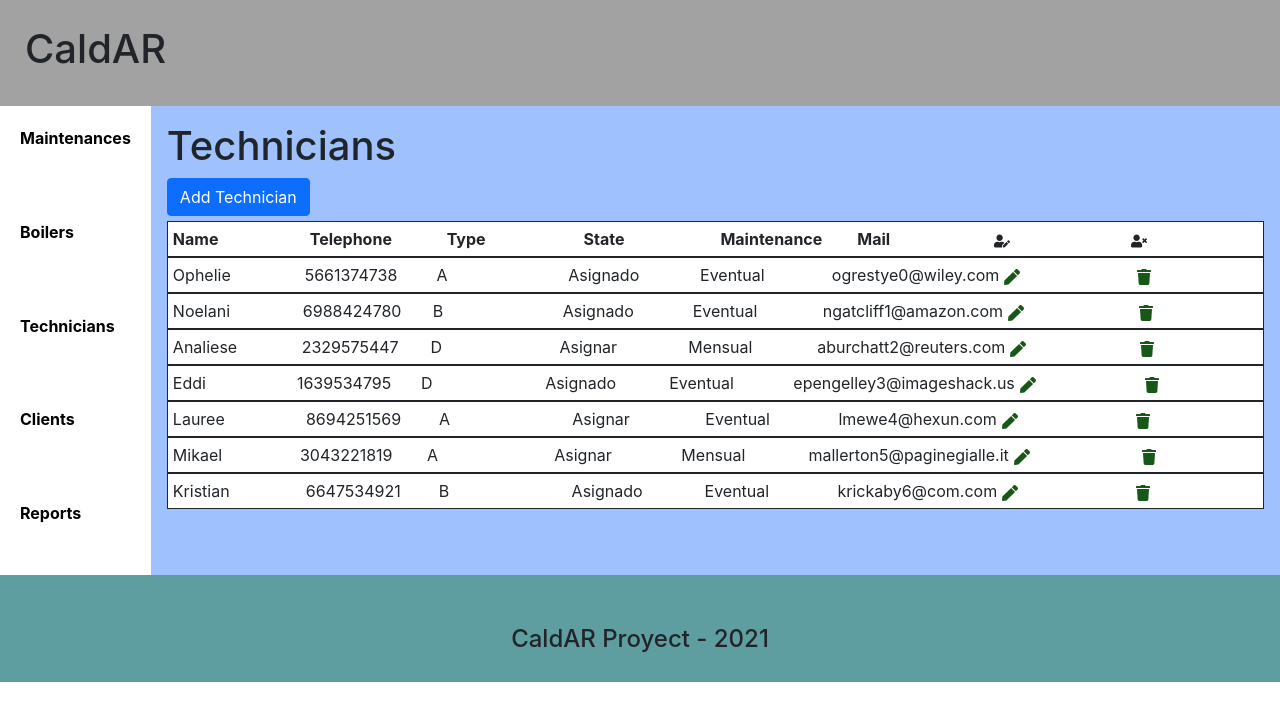
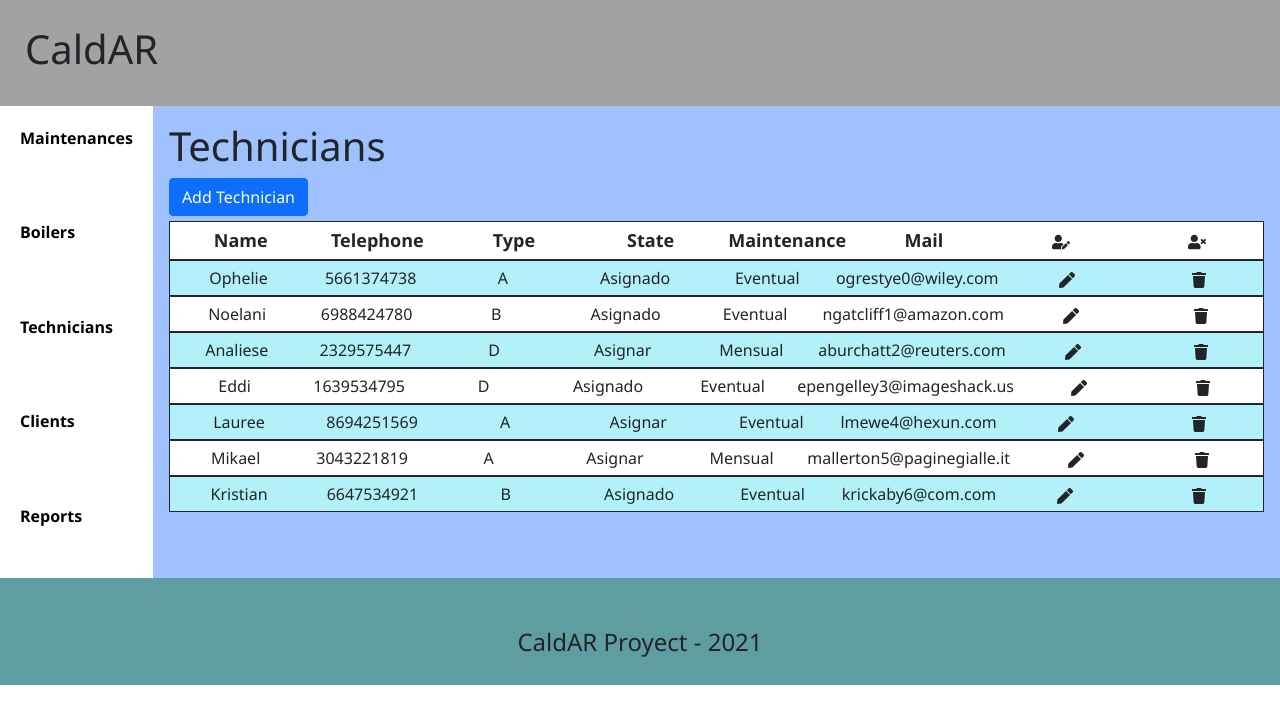
Before and after one commit to GonzaloDeCastro/FrontendCaldAR, a React (Create React App) app: page /technicians in a window 1280 px wide. Shown: the top 724 px of the page. Built offline with nearby package versions, Linux system fonts and the light colour scheme; the HTML template or start-up script is replaced by a standard one.

Commit message:
Se agregaron y modificaron algunos estilos en la tabla (colores y efectos).

```diff
--- a/src/Technicians/style.module.css
+++ b/src/Technicians/style.module.css
@@ -1,18 +1,5 @@
-table {
-  width: 100%;
-  background-color: white;
-}
-tr {
-  display: flex;
-  flex-direction: row;
-  justify-content: space-between;
-  border: solid 1px;
-}
-
-td,
-th {
-  padding: 5px 0px 5px 5px;
-  width: 100%;
+body{
+  font-family: 'Segoe UI', Tahoma, Geneva, Verdana, sans-serif;
 }
 
 .icon {
@@ -35,6 +22,36 @@ th {
 .tittleHeader {
   margin-bottom: 5px;
 }
+
 .type {
   width: 6%;
 }
+
+/* Nuevos */
+.table {
+  width: 100%;
+  height: 100%;
+}
+
+table {
+  border-collapse: collapse;
+  text-align: center;
+}
+
+th {
+  padding: 10px;
+  font-size: 18px;
+}
+
+td {
+  padding: 10px;
+  text-align: center;
+}
+
+tr:nth-child(even){
+  background-color: #b2f0fa;
+}
+
+tr:hover td{
+  background-color: #1de0ff;
+}
--- a/src/Technicians/userTechnician.jsx
+++ b/src/Technicians/userTechnician.jsx
@@ -3,7 +3,7 @@ import {
   FaTrash as DeleteIcon,
   FaPen as EditIcon
 } from 'react-icons/fa';
-import styles from './style.module.css';
+
 
 export const TechnicianItem = (props) => {
   const { technicianToShow, onDelete, onEdit } = props;
@@ -18,13 +18,11 @@ export const TechnicianItem = (props) => {
         <td>
           <EditIcon
             onClick={() => onEdit(technicianToShow)}
-            className={styles.icon}
           />
         </td>
         <td>
           <DeleteIcon
             onClick={() => onDelete(technicianToShow.id)}
-            className={styles.icon}
           />
         </td>
       </tr>
```
Also changed, not shown: src/Technicians/TechniciansList.jsx (line endings or trailing spaces).
